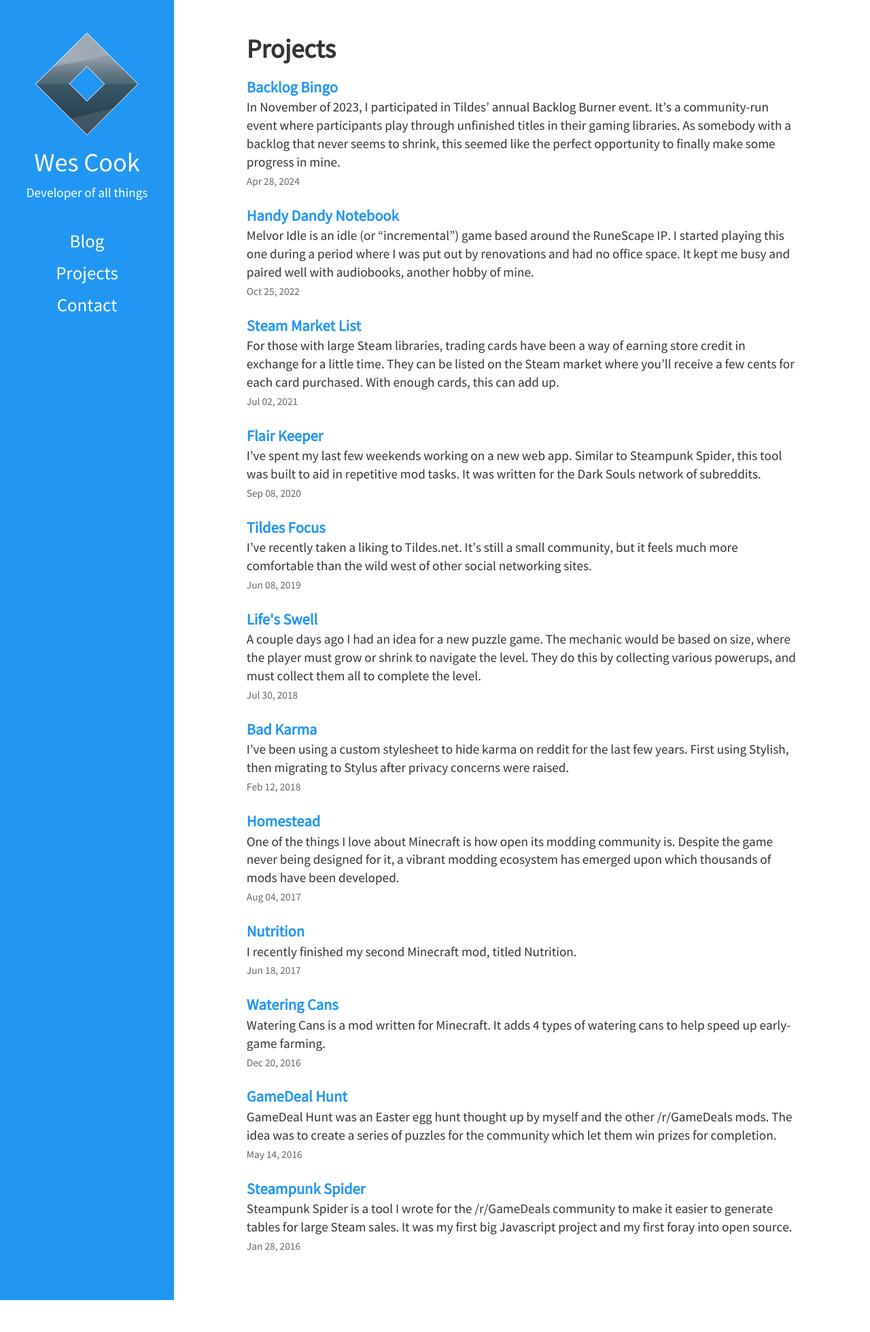
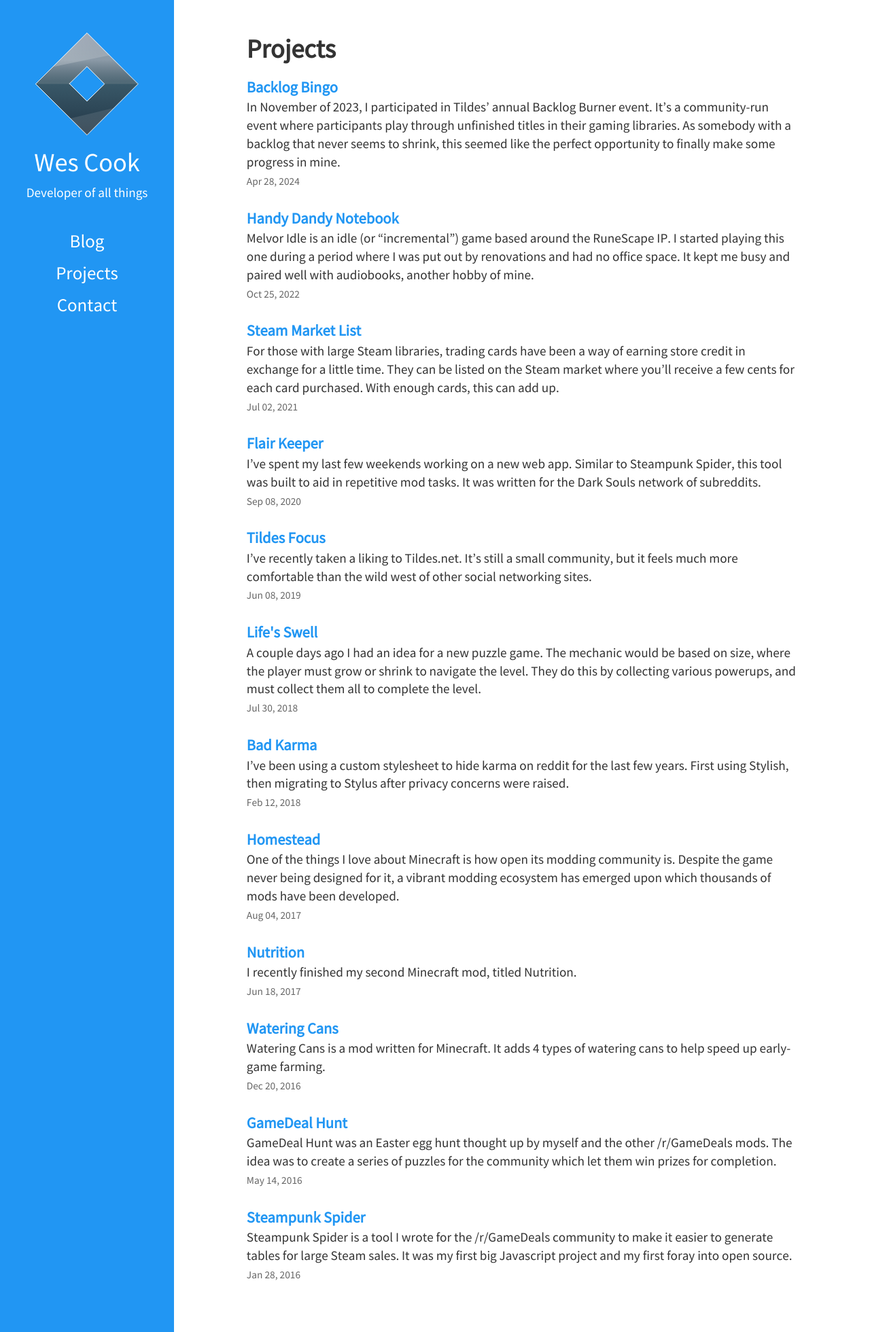
Before and after one commit to WesCook/wescook.github.io, a Jekyll site: the page built from projects.md, in a window 1280 px wide. Shown: the whole page at 68% size. Built offline with Jekyll 4.4.1, drawn with Linux system fonts in a browser that asks for light colours; before the commit the page ends 1913 px from its top, so only the background shows below that.

Commit message:
Reducing text density on homepage

```diff
--- a/_sass/components/post-list.scss
+++ b/_sass/components/post-list.scss
@@ -3,7 +3,7 @@
 	padding: 0;
 
 	li {
-		margin-bottom: 1.2em;
+		margin-bottom: 1.4em;
 		list-style: none;
 	}
 
--- a/index.html
+++ b/index.html
@@ -10,7 +10,7 @@
 <section aria-label="Recent Writings">
 	<ul class="post-list">
 		{% assign posts = site.categories.blog | concat: site.categories.projects | sort: "date" | reverse %}
-		{% for post in posts limit:6 %}
+		{% for post in posts limit:5 %}
 
 			{% if post.url contains '/blog/' %}
 				{% assign post_type_label = "Blog" %}
```
